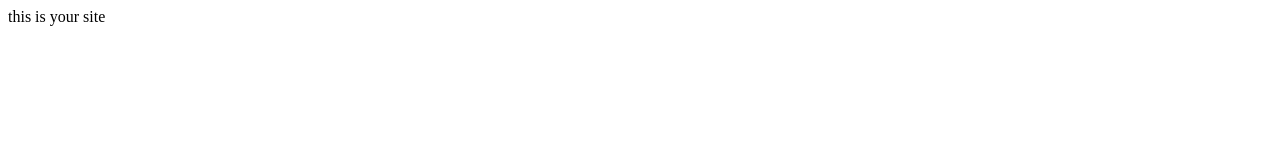
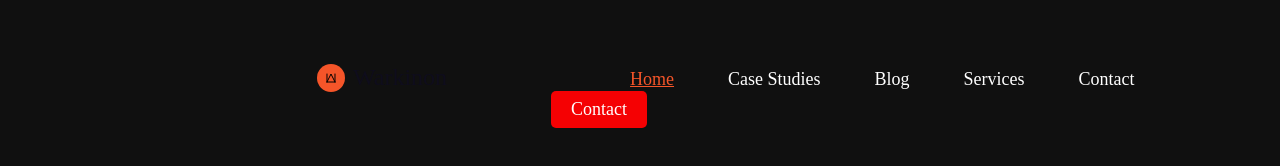
Before and after one commit to jegius/nik-edu, a website: page index.html in a window 1280 px wide. Drawn offline with Linux system fonts and the light colour scheme.

Commit message:
Добавлен блок navigation

```diff
--- a/css/main.css
+++ b/css/main.css
@@ -0,0 +1,60 @@
+body {
+    background-color: #101010;
+}
+
+.navigation {
+    position: relative;
+    margin-top: 4rem;
+    margin-left: 21.5625rem;
+    font-family: Work Sans;
+}
+
+
+.navigation a {
+    position: relative;
+    color: #FFF;
+    font-family: Work Sans;
+    font-size: 1.125rem;
+    font-style: normal;
+    text-decoration-line: none;
+    margin-right: 3.125rem;
+}
+
+.navigation__contact {
+    position: relative;
+    display: inline-block;
+    padding: 0.5rem 1.25rem;
+    margin-left: 12.375rem;
+    border-radius: 0.3125rem;
+    background: #F50103;
+    color: #FFF;
+    font-size: 1.125rem;
+}
+
+#navigation__selected{
+    position: relative;
+    color:#F55529;
+    text-decoration-line: underline;
+}
+
+
+.navigation::marker{
+    content:"";
+}
+
+.navigation__logo {
+    color: #0F0D1C;
+    font-size: 1.5rem;
+    margin-right: 11.1875rem;
+}
+
+.navigation::before{
+    display: block;
+    content: "";
+    position: absolute;
+    top: 0;
+    left: -2.25rem;
+    width: 1.75rem;
+    height: 1.75rem;
+    background: transparent url('/css/images/navigation/logo.svg') no-repeat;
+}
--- a/index.html
+++ b/index.html
@@ -7,6 +7,14 @@
     <script src="./js/index.js" defer></script>
 </head>
 <body>
-    this is your site
+    <li class="navigation">
+        <dev class="navigation__logo">Warkinon</dev>
+        <a href="#" id="navigation__selected">Home</a>
+        <a href="#">Case Studies</a>
+        <a href="#">Blog</a>
+        <a href="#">Services</a>
+        <a href="#">Contact</a>
+        <a href="#" class="navigation__contact">Contact</a>
+    </li>
 </body>
 </html>
```
Also changed, not shown: css/images/navigation/logo.svg (added).
